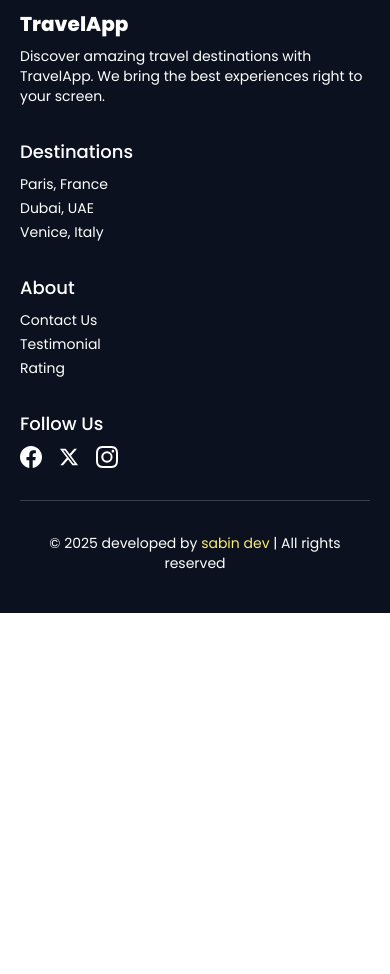
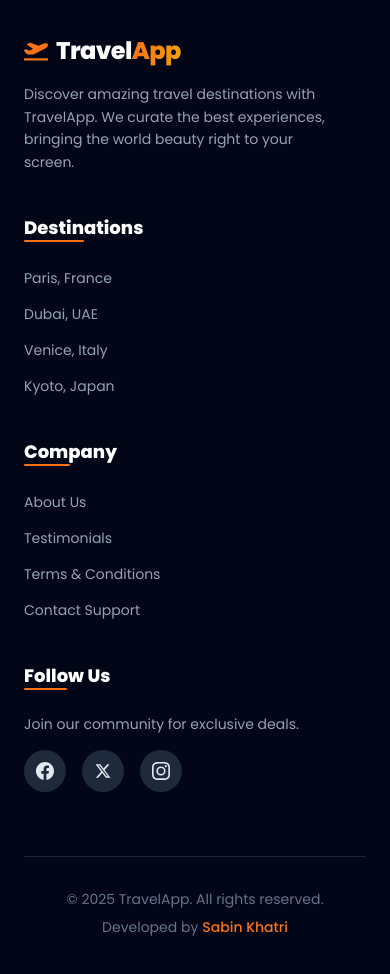
Before and after one commit to sabin-khatri/Travel-web, a React (Vite) app: page / in a window 390 px wide. Shown: the part 5700-6674 px from the top of the page. Before the commit the page ends 6313 px from the top, so only its background shows below. Built offline with nearby package versions, Linux system fonts and the light colour scheme.

Commit message:
updated code

```diff
--- a/src/components/Footer.jsx
+++ b/src/components/Footer.jsx
@@ -1,55 +1,107 @@
-import { BsFacebook } from "react-icons/bs";
+/* eslint-disable react/prop-types */
+// eslint-disable-next-line no-unused-vars
+import React from 'react';
+import { BsFacebook, BsInstagram } from "react-icons/bs";
 import { RiTwitterXFill } from "react-icons/ri";
-import { BsInstagram } from "react-icons/bs";
+import { FaPlaneDeparture } from 'react-icons/fa';
+
+// Helper component for Links with hover animation
+const FooterLink = ({ text }) => (
+  <li className="group">
+    <a
+      href="/"
+      className="text-slate-400 text-sm transition-all duration-300 group-hover:text-orange-500 group-hover:translate-x-1 inline-block"
+    >
+      {text}
+    </a>
+  </li>
+);
+
+// Helper component for Social Icons
+const SocialButton = ({ Icon }) => (
+  <a
+    href="/"
+    className="bg-slate-800 p-3 rounded-full text-slate-200 hover:text-white hover:bg-orange-500 hover:-translate-y-1 hover:shadow-lg hover:shadow-orange-500/40 transition-all duration-300 ease-out"
+  >
+    <Icon size={18} />
+  </a>
+);
 
 const Footer = () => {
   return (
-    <footer className="bg-darkBackground text-white px-5 md:px-32 py-10">
-      <div className="grid grid-cols-1 sm:grid-cols-2 lg:grid-cols-4 gap-8">
+    <footer className="bg-slate-950 text-white border-t border-slate-900">
+      <div className="container mx-auto px-6 py-16">
+        <div className="grid grid-cols-1 md:grid-cols-2 lg:grid-cols-4 gap-10 lg:gap-8">
 
-        <div>
-          <h1 className="text-xl font-semibold mb-2">TravelApp</h1>
-          <p className="text-sm">
-            Discover amazing travel destinations with TravelApp. We bring the
-            best experiences right to your screen.
+          {/* --- Brand Section --- */}
+          <div className="space-y-4 pr-4">
+            <div className="flex items-center gap-2">
+              <FaPlaneDeparture className="text-orange-500 text-2xl" />
+              <h1 className="text-2xl font-bold tracking-tight">
+                Travel<span className="text-transparent bg-clip-text bg-gradient-to-r from-orange-500 to-amber-500">App</span>
+              </h1>
+            </div>
+            <p className="text-slate-400 text-sm leading-relaxed max-w-xs">
+              Discover amazing travel destinations with TravelApp. We curate the
+              best experiences, bringing the world beauty right to your screen.
             </p>
           </div>
 
-
+          {/* --- Destinations --- */}
           <div>
-          <h2 className="text-lg font-medium mb-2">Destinations</h2>
-          <ul className="space-y-1 text-sm">
-            <li className="hover:text-brightColor cursor-pointer">Paris, France</li>
-            <li className="hover:text-brightColor cursor-pointer">Dubai, UAE</li>
-            <li className="hover:text-brightColor cursor-pointer">Venice, Italy</li>
+            <h2 className="text-lg font-semibold mb-6 relative inline-block">
+              Destinations
+              <span className="absolute bottom-0 left-0 w-1/2 h-[2px] bg-orange-500 rounded-full"></span>
+            </h2>
+            <ul className="space-y-3">
+              <FooterLink text="Paris, France" />
+              <FooterLink text="Dubai, UAE" />
+              <FooterLink text="Venice, Italy" />
+              <FooterLink text="Kyoto, Japan" />
             </ul>
           </div>
 
-
+          {/* --- About --- */}
           <div>
-          <h2 className="text-lg font-medium mb-2">About</h2>
-          <ul className="space-y-1 text-sm">
-            <li className="hover:text-brightColor cursor-pointer">Contact Us</li>
-            <li className="hover:text-brightColor cursor-pointer">Testimonial</li>
-            <li className="hover:text-brightColor cursor-pointer">Rating</li>
+            <h2 className="text-lg font-semibold mb-6 relative inline-block">
+              Company
+              <span className="absolute bottom-0 left-0 w-1/2 h-[2px] bg-orange-500 rounded-full"></span>
+            </h2>
+            <ul className="space-y-3">
+              <FooterLink text="About Us" />
+              <FooterLink text="Testimonials" />
+              <FooterLink text="Terms & Conditions" />
+              <FooterLink text="Contact Support" />
             </ul>
           </div>
 
-
+          {/* --- Socials --- */}
           <div>
-          <h2 className="text-lg font-medium mb-2">Follow Us</h2>
-          <div className="flex gap-4 mt-2">
-            <BsFacebook className="hover:text-brightColor cursor-pointer" size={22} />
-            <RiTwitterXFill className="hover:text-brightColor cursor-pointer" size={22} />
-            <BsInstagram className="hover:text-brightColor cursor-pointer" size={22} />
+            <h2 className="text-lg font-semibold mb-6 relative inline-block">
+              Follow Us
+              <span className="absolute bottom-0 left-0 w-1/2 h-[2px] bg-orange-500 rounded-full"></span>
+            </h2>
+            <p className="text-slate-400 text-sm mb-4">Join our community for exclusive deals.</p>
+            <div className="flex gap-4">
+              <SocialButton Icon={BsFacebook} />
+              <SocialButton Icon={RiTwitterXFill} />
+              <SocialButton Icon={BsInstagram} />
             </div>
           </div>
         </div>
 
-
-      <div className="pt-8 text-center text-sm border-t border-gray-700 mt-8">
-        &copy; {new Date().getFullYear()} developed by
-        <span className="text-brightColor"> sabin dev</span> | All rights reserved
+        {/* --- Copyright Bar --- */}
+        <div className="mt-16 pt-8 border-t border-slate-800 flex flex-col md:flex-row justify-between items-center text-sm text-slate-500">
+          <p>
+            &copy; {new Date().getFullYear()} TravelApp. All rights reserved.
+          </p>
+          <p className="mt-2 md:mt-0">
+            Developed by
+            <span className="text-orange-500 font-medium ml-1 cursor-pointer hover:underline decoration-orange-500 underline-offset-4">
+              Sabin Khatri
+            </span>
+          </p>
+        </div>
       </div>
     </footer>
   );
```
Lines whose indentation alone changed are shown as unchanged.
